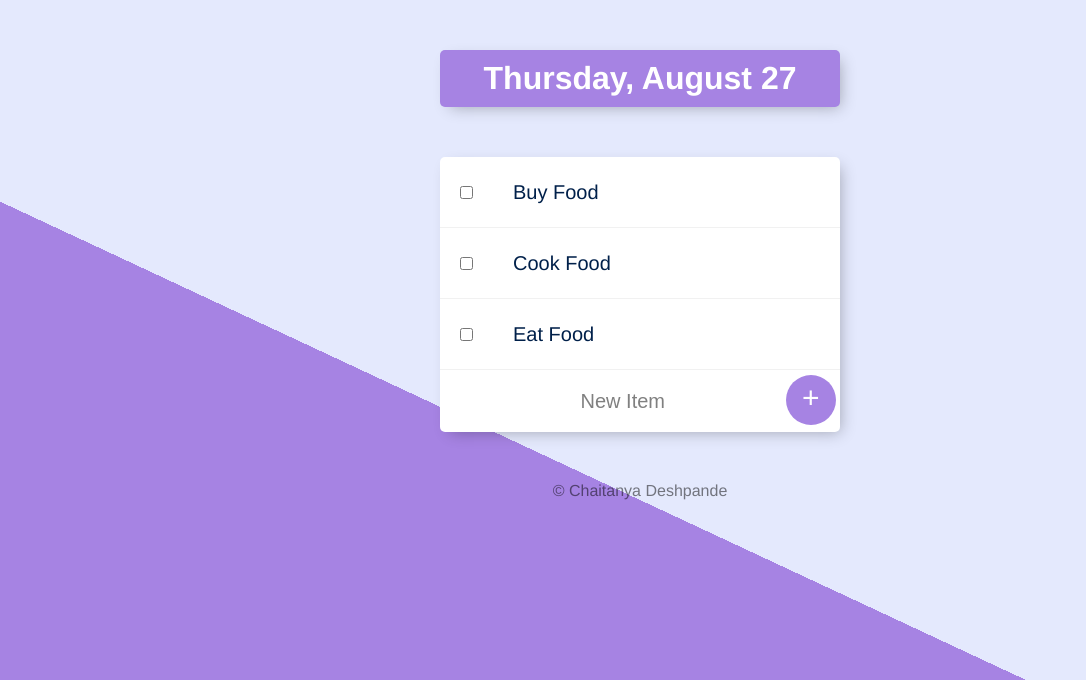
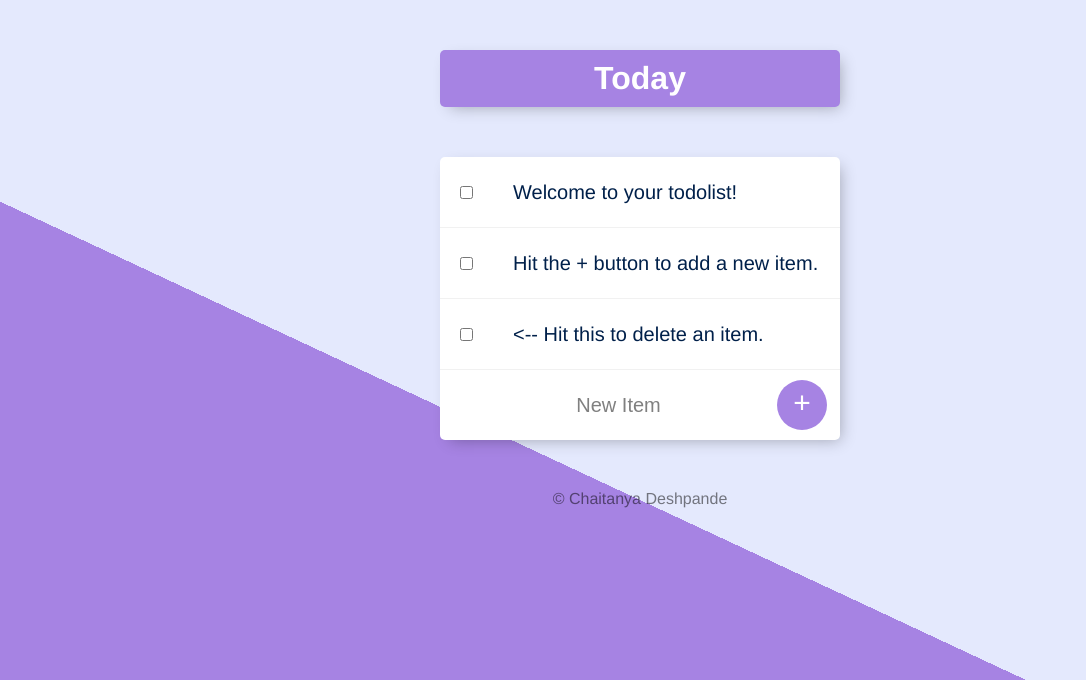
Before and after one commit to ajax90/Todo-List, a Node server app: page / in a window 1280 px wide. Shown: the top 680 px of the page, without its empty margins (0-1086 px from the left). Run offline with Node 20, Linux system fonts and the light colour scheme; data comes from the database, SQL or seed files in the repository; data that the repository does not hold is empty; some libraries are stand-ins or nearby versions.

Commit message:
Added MongoDB integration and custom lists to creat diffrent list by appending the URL

```diff
--- a/app.js
+++ b/app.js
@@ -1,40 +1,140 @@
+//jshint esversion:6
+
 const express = require("express");
 const bodyParser = require("body-parser");
-const date = require(__dirname + "/date.js");
-
-const items = ["Buy Food", "Cook Food", "Eat Food"];
-const workItems = [];
+const mongoose = require("mongoose");
+const _ = require("lodash");
 
 const app = express();
-app.use(bodyParser.urlencoded({ extended: true }));
+
+app.set('view engine', 'ejs');
+
+app.use(bodyParser.urlencoded({extended: true}));
 app.use(express.static("public"));
-app.set("view engine", "ejs");
 
-app.listen(3000, () => {
-  console.log("Listening on port 3000");
+mongoose.connect("mongodb://localhost:27017/todolistDB", {useNewUrlParser: true});
+
+const itemsSchema = {
+  name: String
+};
+
+const Item = mongoose.model("Item", itemsSchema);
+
+
+const item1 = new Item({
+  name: "Welcome to your todolist!"
 });
 
-app.get("/", (req, res) => {
-  const day = date.getDate();
-  res.render("list", { listTitle: day, newListItems: items });
+const item2 = new Item({
+  name: "Hit the + button to add a new item."
 });
 
-app.post("/", (req, res) => {
-  const item = req.body.newItem;
+const item3 = new Item({
+  name: "<-- Hit this to delete an item."
+});
 
-  if (req.body.list === "Work") {
-    workItems.push(item);
-    res.redirect("/work");
+const defaultItems = [item1, item2, item3];
+
+const listSchema = {
+  name: String,
+  items: [itemsSchema]
+};
+
+const List = mongoose.model("List", listSchema);
+
+
+app.get("/", function(req, res) {
+
+  Item.find({}, function(err, foundItems){
+
+    if (foundItems.length === 0) {
+      Item.insertMany(defaultItems, function(err){
+        if (err) {
+          console.log(err);
+        } else {
+          console.log("Successfully savevd default items to DB.");
+        }
+      });
+      res.redirect("/");
+    } else {
+      res.render("list", {listTitle: "Today", newListItems: foundItems});
+    }
+  });
+
+});
+
+app.get("/:customListName", function(req, res){
+  const customListName = _.capitalize(req.params.customListName);
+
+  List.findOne({name: customListName}, function(err, foundList){
+    if (!err){
+      if (!foundList){
+        //Create a new list
+        const list = new List({
+          name: customListName,
+          items: defaultItems
+        });
+        list.save();
+        res.redirect("/" + customListName);
+      } else {
+        //Show an existing list
+
+        res.render("list", {listTitle: foundList.name, newListItems: foundList.items});
+      }
+    }
+  });
+
+
+
+});
+
+app.post("/", function(req, res){
+
+  const itemName = req.body.newItem;
+  const listName = req.body.list;
+
+  const item = new Item({
+    name: itemName
+  });
+
+  if (listName === "Today"){
+    item.save();
+    res.redirect("/");
   } else {
-    items.push(item);
-    res.redirect("/");
+    List.findOne({name: listName}, function(err, foundList){
+      foundList.items.push(item);
+      foundList.save();
+      res.redirect("/" + listName);
+    });
   }
 });
 
-app.get("/work", (req, res) => {
-  res.render("list", { listTitle: "Work List", newListItems: workItems });
+app.post("/delete", function(req, res){
+  const checkedItemId = req.body.checkbox;
+  const listName = req.body.listName;
+
+  if (listName === "Today") {
+    Item.findByIdAndRemove(checkedItemId, function(err){
+      if (!err) {
+        console.log("Successfully deleted checked item.");
+        res.redirect("/");
+      }
+    });
+  } else {
+    List.findOneAndUpdate({name: listName}, {$pull: {items: {_id: checkedItemId}}}, function(err, foundList){
+      if (!err){
+        res.redirect("/" + listName);
+      }
+    });
+  }
+
+
 });
 
-app.get("/about", (req, res) => {
+app.get("/about", function(req, res){
   res.render("about");
 });
+
+app.listen(3000, function() {
+  console.log("Server started on port 3000");
+});
--- a/package.json
+++ b/package.json
@@ -11,6 +11,8 @@
   "dependencies": {
     "body-parser": "^1.19.0",
     "ejs": "^3.1.5",
-    "express": "^4.17.1"
+    "express": "^4.17.1",
+    "lodash": "^4.17.20",
+    "mongoose": "^5.10.1"
   }
 }
--- a/public/css/styles.css
+++ b/public/css/styles.css
@@ -51,7 +51,7 @@ p {
   color: #00204a;
 }
 
-form {
+form.item {
   text-align: center;
   margin-left: 20px;
 }
--- a/views/list.ejs
+++ b/views/list.ejs
@@ -1,21 +1,27 @@
-
 <%- include("header") -%>
 
   <div class="box" id="heading">
-        <h1> <%= listTitle %></h1>
+    <h1> <%= listTitle %> </h1>
   </div>
 
   <div class="box">
-            <% for(let i=0; i<newListItems.length; i++){ %>
+
+
+  <%  newListItems.forEach(function(item){ %>
+
+    <form action="/delete" method="post">
       <div class="item">
-                    <input type="checkbox" name="" value="">
-                    <p><%=newListItems[i]%></p>
+        <input type="checkbox" name="checkbox" value="<%=item._id%>" onChange="this.form.submit()">
+        <p><%=item.name%></p>
       </div>
-            <% } %>
+      <input type="hidden" name="listName" value="<%= listTitle %>"></input>
+    </form>
+  <%  }) %>
 
-        <form action="/" method="post">
-            <input id="addItems" type="text" name="newItem" value="" placeholder="New Item" autocomplete="off">
-            <button name="list" type="submit" value=<%=listTitle%>>+</button>
+
+      <form class="item" action="/" method="post">
+        <input type="text" name="newItem" placeholder="New Item" autocomplete="off">
+        <button type="submit" name="list" value="<%= listTitle %>">+</button>
       </form>
   </div>
 
```
Also changed, not shown: 2 other files. Lines whose indentation alone changed are shown as unchanged.
